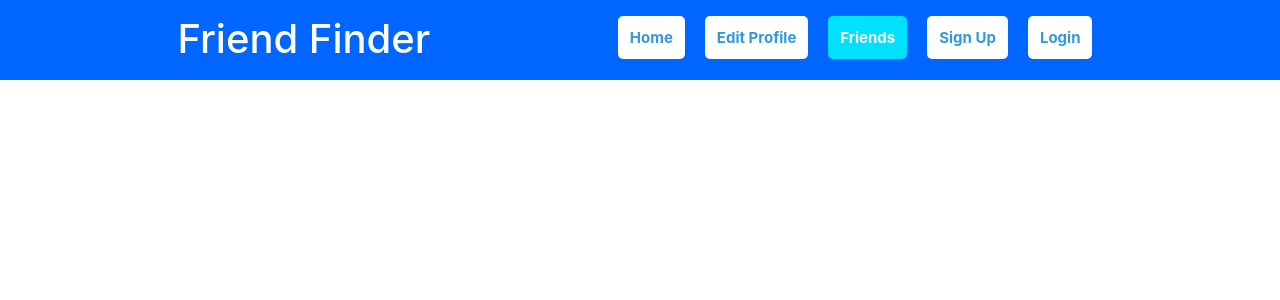
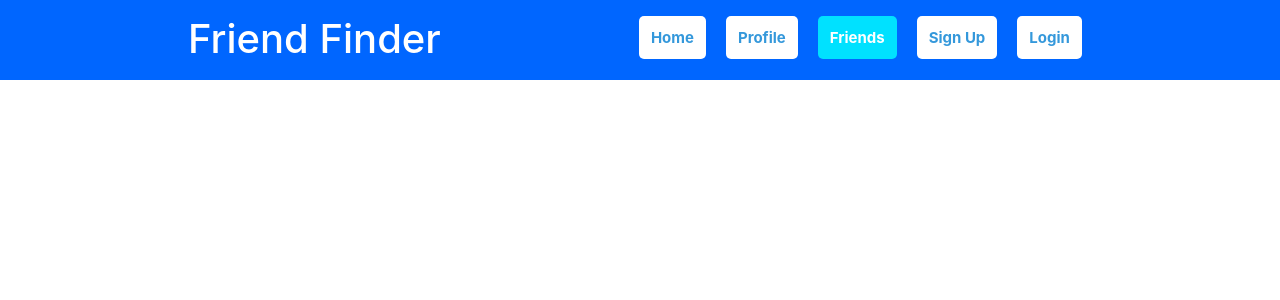
Before and after one commit to Find-Friends/front-end, a React (Create React App) app in the folder friend-finder/: page /friends in a window 1280 px wide. Shown: the top 300 px of the page. Built offline with nearby package versions, Linux system fonts and the light colour scheme.

Commit message:
changed porfile button text

```diff
--- a/friend-finder/src/components/Navbar.js
+++ b/friend-finder/src/components/Navbar.js
@@ -15,7 +15,7 @@ export default function Navbar () {
 
              <div className="navbaritems">
             <NavLink className="navlink" exact to="/">Home</NavLink>
-            <NavLink className="navlink" to="/profile">Edit Profile</NavLink>
+            <NavLink className="navlink" to="/profile">Profile</NavLink>
             <NavLink className="navlink" to="/friends">Friends</NavLink>
             <NavLink className="navlink" to="/signup">Sign Up</NavLink>
             <NavLink className="navlink" to="/login">Login</NavLink>
```
